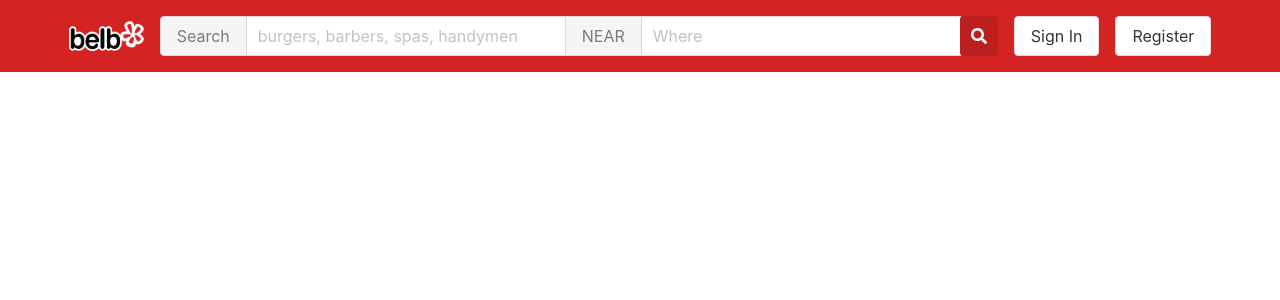
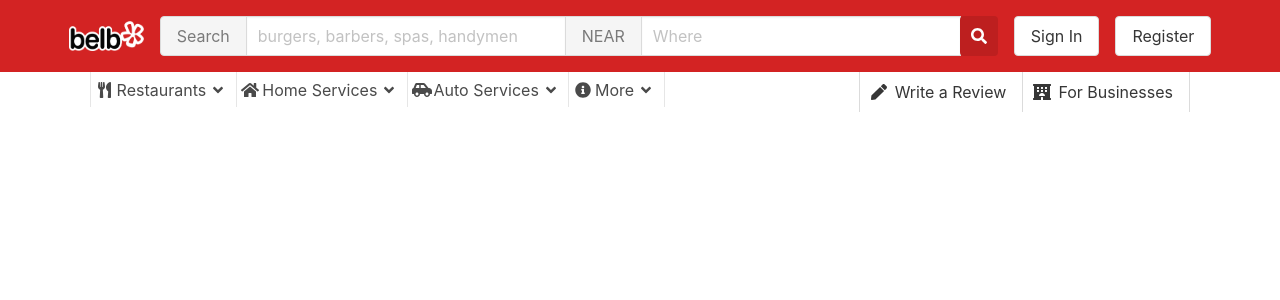
Before and after one commit to mlomboglia/my-yelp-frontend, a React (Create React App) app: page /search in a window 1280 px wide. Shown: the top 300 px of the page. Built offline with nearby package versions, Linux system fonts and the light colour scheme.

Commit message:
Add NavBar

```diff
--- /dev/null
+++ b/src/NavBar/SubNav/SubNav.js
@@ -0,0 +1,28 @@
+import React from 'react';
+import { SubNavItem } from './SubNavItem/SubNavItem'
+import styles from './SubNav.module.css';
+
+export function SubNav() {
+    return(
+        <div className={styles.container}>
+            <div className={styles['sub-nav']}>
+                <div>
+                    <SubNavItem label='Restaurants' icon='fa-utensils'/>
+                    <SubNavItem label='Home Services' icon='fa-home' />
+                    <SubNavItem label='Auto Services' icon='fa-car-side' />
+                    <SubNavItem label='More' icon='fa-info-circle' showRightBorder />
+                </div>
+                <div>
+                    <button className={`button ${styles['subnav-button']} ${styles['omit-right-border']} `}>
+                        <span className="icon"><i className="fas fa-pen" /></span>
+                        <span>Write a Review</span>
+                    </button>
+                    <button className={`button ${styles['subnav-button']}`}>
+                        <span className="icon"><i className="fas fa-hotel" /></span>
+                        <span>For Businesses</span>
+                    </button>
+                </div>
+            </div>
+        </div>
+    );
+}
--- /dev/null
+++ b/src/NavBar/SubNav/SubNav.module.css
@@ -0,0 +1,21 @@
+.sub-nav {
+    display: flex;
+    justify-content: space-between;
+    max-width: 1100px;
+    width: 100%
+}
+
+.container {
+    display: flex;
+    justify-content: center;
+}
+
+:global(.button).subnav-button {
+    border-radius: 0;
+    border-bottom: 0;
+    border-top: 0;
+}
+
+:global(.button).omit-right-border {
+    border-right: none;
+}
--- /dev/null
+++ b/src/NavBar/SubNav/SubNavItem/SubNavItem.js
@@ -0,0 +1,26 @@
+import React from 'react';
+import styles from './SubNavItem.module.css';
+
+export function SubNavItem(props) {
+    const borderClass = props.showRightBorder ? styles['right-border'] : '';
+    return(
+        <div className="dropdown is-hoverable">
+            <div className="dropdown-trigger">
+                <div className={`${styles['sub-nav-item']} ${borderClass}`} aria-haspopup="true" aria-controls="dropdown-menu4">
+                    <span className="icon is-small"><i className={` fas ${props.icon} `}></i></span>
+                    <span>{props.label}</span>
+                    <span className="icon is-small">
+                        <i className="fas fa-angle-down" aria-hidden="true"></i>
+                    </span>
+                </div>
+            </div>
+            <div className="dropdown-menu" id="dropdown-menu4" role="menu">
+                <div className="dropdown-content">
+                    <div className="dropdown-item">
+                        <p>You can insert <strong>any type of content</strong> within the dropdown menu.</p>
+                    </div>
+                </div>
+            </div>
+        </div>
+    );
+}
--- /dev/null
+++ b/src/NavBar/SubNav/SubNavItem/SubNavItem.module.css
@@ -0,0 +1,14 @@
+.sub-nav-item {
+    padding: .35rem;
+    display: flex;
+    align-items: center;
+    border-left: 1px solid rgb(230, 230, 230);
+}
+
+.sub-nav-item > * {
+    margin-right: 4px;
+}
+
+.right-border {
+    border-right: 1px solid rgb(230, 230, 230);
+}
--- a/src/Search/Search.js
+++ b/src/Search/Search.js
@@ -1,10 +1,12 @@
 import React from 'react';
 import { NavBar } from '../NavBar/NavBar';
+import { SubNav } from '../NavBar/SubNav/SubNav';
 
 export function Search() {
     return (
         <div>
             <NavBar />
+            <SubNav />
         </div>
     );
 }
```
